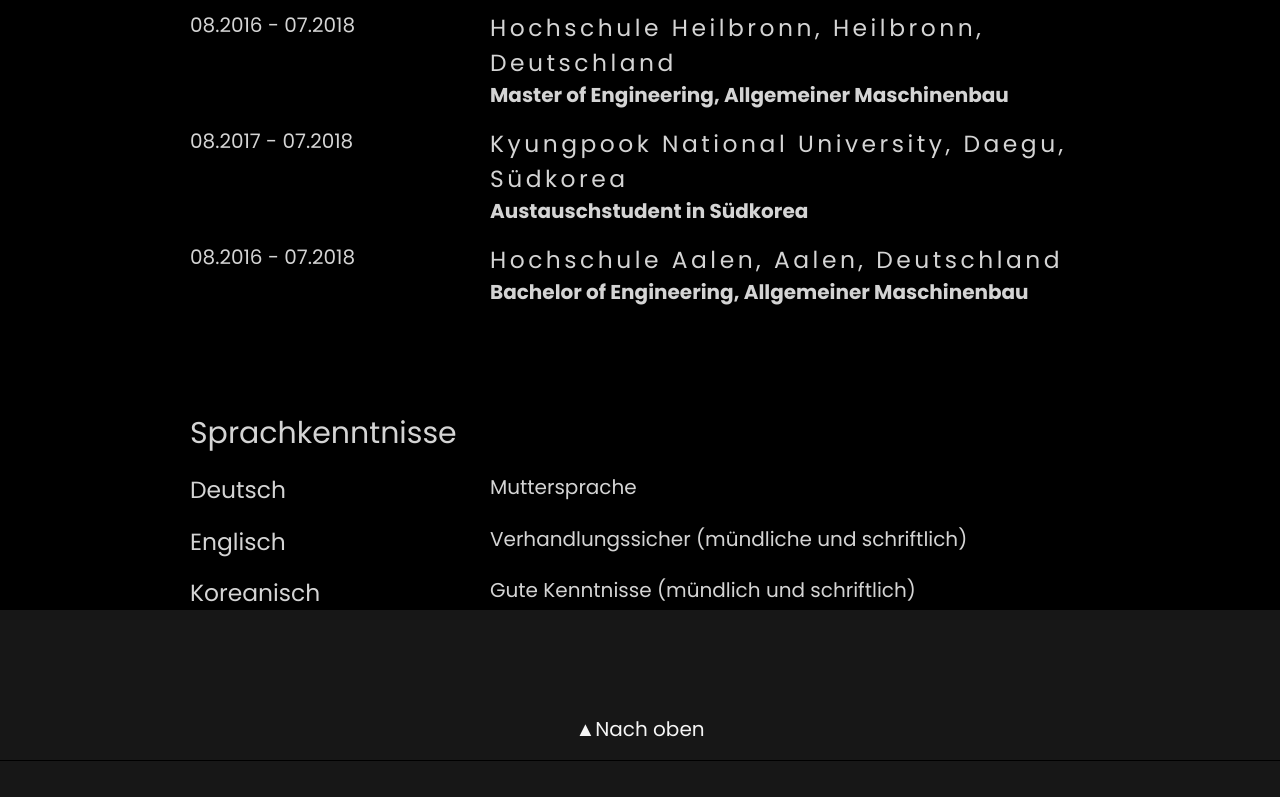
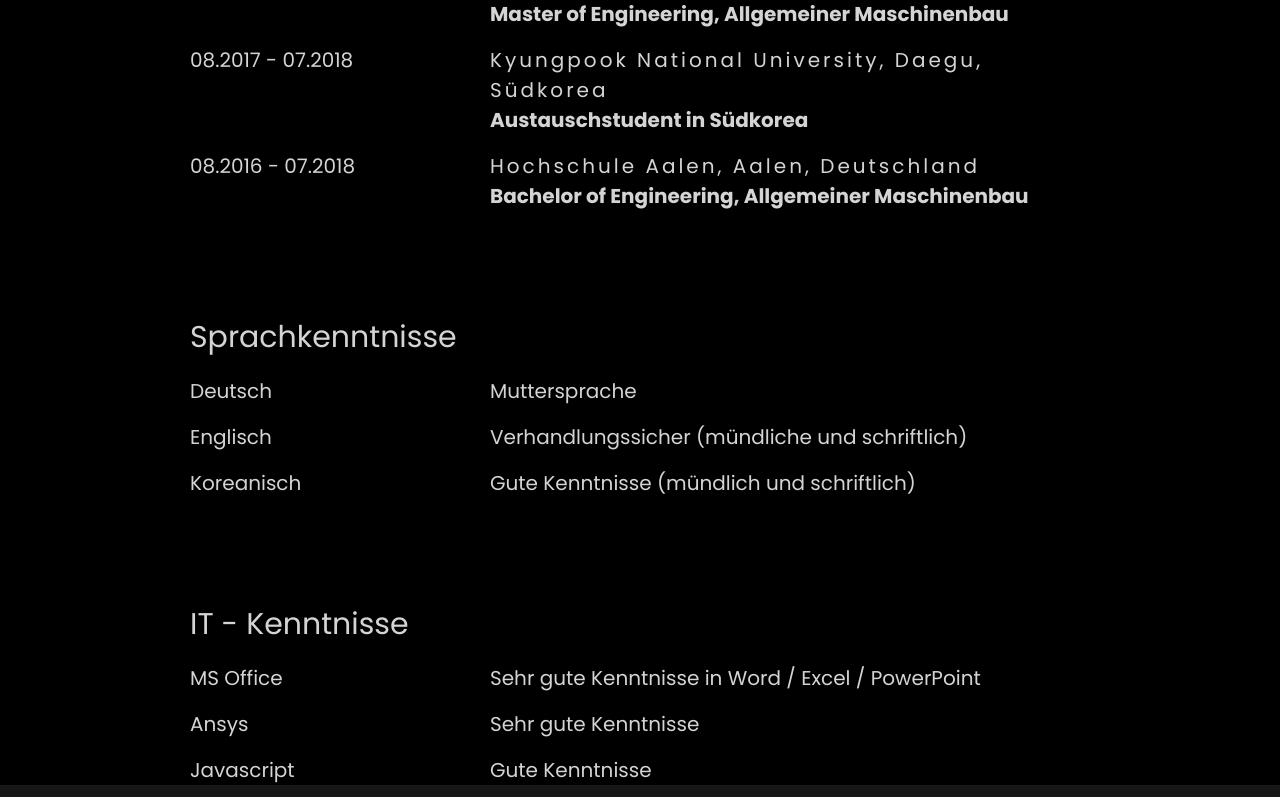
Before and after one commit to MinhKhangTran/next_mkt_blog_v2, a Next.js app: page / in a window 1280 px wide. Shown: the part 2540-3337 px from the top of the page. Built offline with nearby package versions, Linux system fonts and the light colour scheme.

Commit message:
:sparkles: add it

```diff
--- /dev/null
+++ b/components/it.js
@@ -0,0 +1,23 @@
+import React from 'react'
+
+const IT = () => {
+  return (
+    <section className="wrapper" id="it" aria-label="it abschnitt">
+        <h2>IT - Kenntnisse</h2>
+        <div className='lang'>
+            <h3>MS Office</h3>
+            <p>Sehr gute Kenntnisse in Word / Excel / PowerPoint </p>
+        </div>
+        <div className='lang'>
+            <h3>Ansys</h3>
+            <p>Sehr gute Kenntnisse</p>
+        </div>
+        <div className='lang'>
+            <h3>Javascript</h3>
+            <p>Gute Kenntnisse</p>
+        </div>
+    </section>
+  )
+}
+
+export default IT
--- a/pages/index.js
+++ b/pages/index.js
@@ -1,6 +1,7 @@
 
 import Beruflich from "../components/beruflich";
 import Hero from "../components/hero";
+import IT from "../components/it";
 import Kompetenz from "../components/kompetenz";
 import Layout from "../components/Layout";
 import Learning from "../components/learning";
@@ -16,6 +17,7 @@
       <Beruflich/>
       <Learning/>
       <Sprache/>
+      <IT/>
     </Layout>
   );
 }
--- a/styles/globals.css
+++ b/styles/globals.css
@@ -205,6 +205,9 @@
   font-weight: 400;
   line-height: 0.9;
 }
+h3{
+  font-size: 1.25rem;
+}
 @media (min-width: 768px) {
   h1 {
     font-size: 2.5rem;
@@ -384,6 +387,33 @@
     width: 33.333%;
   }
   #sprache p{
+    width: 66.666%;
+  }
+
+}
+/*==============================it======================== */
+
+#it {
+  margin-top: 4rem
+}
+#it .lang{
+  display: flex;
+  flex-direction: column;
+  margin-top: 1rem;
+}
+
+
+@media (min-width: 768px) {
+  #it {
+    margin-top: 6.5rem
+  }
+  #it .lang{
+    flex-direction: row;
+  }
+  #it h3{
+    width: 33.333%;
+  }
+  #it p{
     width: 66.666%;
   }
 
```
